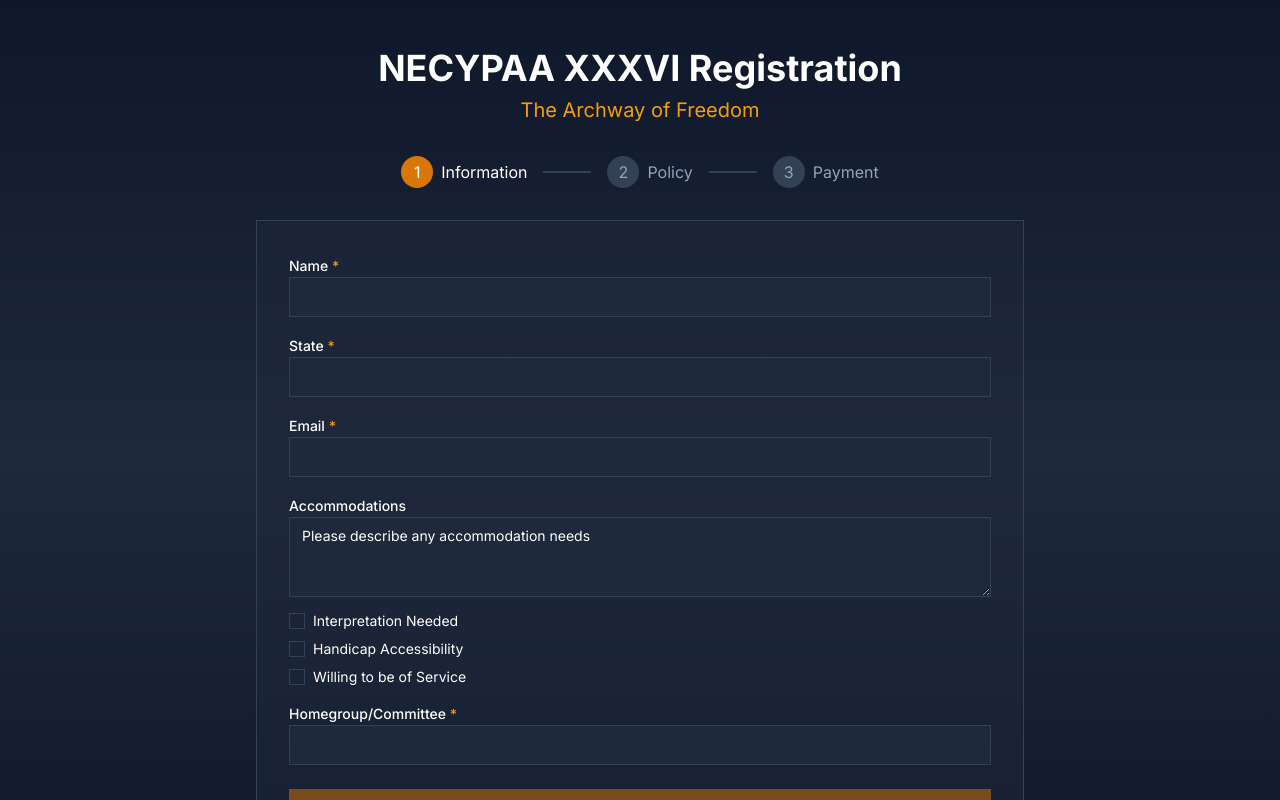
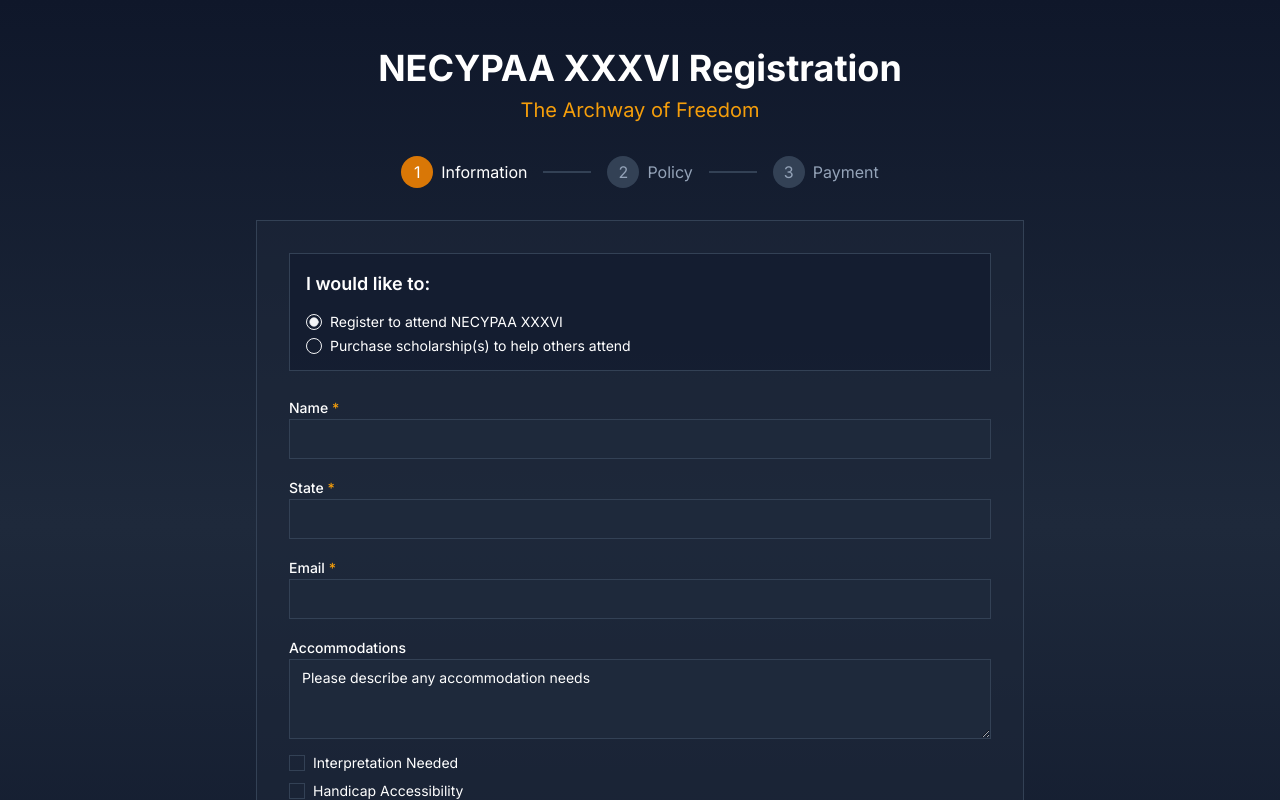
Before and after one commit to devinkeehner/NECYPAA, a Next.js app: page /register in a window 1280 px wide. Shown: the top 800 px of the page. Built offline with nearby package versions, Linux system fonts and the light colour scheme; no server answers.

Commit message:
feat: add scholarship option in registration form
Introduce scholarship purchase option with quantity selection
and pass metadata to Stripe.

Co-authored-by: null <178353841+devinkeehner@users.noreply.github.com>

```diff
--- a/app/actions/registration.ts
+++ b/app/actions/registration.ts
@@ -4,6 +4,8 @@ import { stripe } from "@/lib/stripe"
 import { REGISTRATION_PRODUCTS, calculateProcessingFee } from "@/lib/registration-products"
 
 interface RegistrationData {
+  registrationType: "attendee" | "scholarship"
+  scholarshipQuantity?: number
   name: string
   state: string
   email: string
@@ -27,34 +29,48 @@ interface PolicyAgreements {
 export async function startRegistrationCheckout(
   productId: string,
   registrationData: RegistrationData,
-  policyAgreements: PolicyAgreements,
+  policyAgreements: PolicyAgreements | null,
 ) {
   const product = REGISTRATION_PRODUCTS.find((p) => p.id === productId)
   if (!product) {
     throw new Error(`Registration product with id "${productId}" not found`)
   }
 
-  console.log("[v0] Creating checkout for product:", product.name, "Price:", product.priceInCents)
+  const quantity = registrationData.registrationType === "scholarship" ? registrationData.scholarshipQuantity || 1 : 1
+  const totalPrice = product.priceInCents * quantity
 
-  const processingFee = calculateProcessingFee(product.priceInCents)
+  console.log("[v0] Creating checkout for product:", product.name, "Quantity:", quantity, "Total Price:", totalPrice)
+
+  const processingFee = calculateProcessingFee(totalPrice)
   console.log("[v0] Processing fee:", processingFee)
 
-  const metadata = {
-    attendee_name: registrationData.name,
-    attendee_state: registrationData.state,
-    attendee_email: registrationData.email,
-    accommodations: registrationData.accommodations || "None",
-    interpretation_needed: registrationData.interpretationNeeded.toString(),
-    handicap_accessibility: registrationData.handicapAccessibility.toString(),
-    willing_to_serve: registrationData.willingToServe.toString(),
-    homegroup_committee: registrationData.homegroup,
-    policy_read_and_understood: policyAgreements.readPolicy.toString(),
-    policy_questions_understood: policyAgreements.understandQuestions.toString(),
-    policy_behavior_acknowledged: policyAgreements.acknowledgeBehavior.toString(),
-    policy_admission_understood: policyAgreements.understandAdmission.toString(),
-    policy_reporting_understood: policyAgreements.understandReporting.toString(),
-    policy_investigation_understood: policyAgreements.understandInvestigation.toString(),
-    policy_signature_agreement: policyAgreements.signatureAgreement.toString(),
+  const metadata: Record<string, string> = {
+    registration_type: registrationData.registrationType,
+    donor_email: registrationData.email,
+  }
+
+  if (registrationData.registrationType === "scholarship") {
+    metadata.scholarship_quantity = quantity.toString()
+    metadata.scholarship_total = `$${(totalPrice / 100).toFixed(2)}`
+  } else {
+    metadata.attendee_name = registrationData.name
+    metadata.attendee_state = registrationData.state
+    metadata.attendee_email = registrationData.email
+    metadata.accommodations = registrationData.accommodations || "None"
+    metadata.interpretation_needed = registrationData.interpretationNeeded.toString()
+    metadata.handicap_accessibility = registrationData.handicapAccessibility.toString()
+    metadata.willing_to_serve = registrationData.willingToServe.toString()
+    metadata.homegroup_committee = registrationData.homegroup
+
+    if (policyAgreements) {
+      metadata.policy_read_and_understood = policyAgreements.readPolicy.toString()
+      metadata.policy_questions_understood = policyAgreements.understandQuestions.toString()
+      metadata.policy_behavior_acknowledged = policyAgreements.acknowledgeBehavior.toString()
+      metadata.policy_admission_understood = policyAgreements.understandAdmission.toString()
+      metadata.policy_reporting_understood = policyAgreements.understandReporting.toString()
+      metadata.policy_investigation_understood = policyAgreements.understandInvestigation.toString()
+      metadata.policy_signature_agreement = policyAgreements.signatureAgreement.toString()
+    }
   }
 
   try {
@@ -67,12 +83,15 @@ export async function startRegistrationCheckout(
           price_data: {
             currency: "usd",
             product_data: {
-              name: product.name,
-              description: product.description,
+              name: registrationData.registrationType === "scholarship" ? "NECYPAA XXXVI Scholarship" : product.name,
+              description:
+                registrationData.registrationType === "scholarship"
+                  ? `Scholarship donation to help ${quantity} ${quantity === 1 ? "person" : "people"} attend NECYPAA XXXVI`
+                  : product.description,
             },
             unit_amount: product.priceInCents,
           },
-          quantity: 1,
+          quantity: quantity,
         },
         {
           price_data: {
--- a/app/register/page.tsx
+++ b/app/register/page.tsx
@@ -9,6 +9,8 @@ import type { PolicyAgreements } from "@/components/policy-agreement"
 type Step = "info" | "policy" | "payment"
 
 interface RegistrationData {
+  registrationType: "attendee" | "scholarship"
+  scholarshipQuantity?: number
   name: string
   state: string
   email: string
@@ -26,7 +28,11 @@ export default function RegisterPage() {
 
   const handleInfoComplete = (data: RegistrationData) => {
     setRegistrationData(data)
-    setCurrentStep("policy")
+    if (data.registrationType === "scholarship") {
+      setCurrentStep("payment")
+    } else {
+      setCurrentStep("policy")
+    }
   }
 
   const handlePolicyComplete = (agreements: PolicyAgreements) => {
@@ -94,7 +100,7 @@ export default function RegisterPage() {
               <PolicyAgreement onComplete={handlePolicyComplete} onBack={() => setCurrentStep("info")} />
             )}
 
-            {currentStep === "payment" && registrationData && policyAgreements && (
+            {currentStep === "payment" && registrationData && (
               <RegistrationCheckout
                 registrationData={registrationData}
                 policyAgreements={policyAgreements}
--- a/components/registration-checkout.tsx
+++ b/components/registration-checkout.tsx
@@ -8,6 +8,8 @@ import { Button } from "@/components/ui/button"
 import { REGISTRATION_PRODUCTS, calculateProcessingFee } from "@/lib/registration-products"
 
 interface RegistrationData {
+  registrationType: "attendee" | "scholarship"
+  scholarshipQuantity?: number
   name: string
   state: string
   email: string
@@ -43,8 +45,9 @@ export default function RegistrationCheckout({
   const [error, setError] = useState<string | null>(null)
 
   const product = REGISTRATION_PRODUCTS.find((p) => p.id === "necypaa-xxxvi-registration")
-  const registrationFee = product ? product.priceInCents / 100 : 0
-  const processingFee = product ? calculateProcessingFee(product.priceInCents) / 100 : 0
+  const quantity = registrationData.registrationType === "scholarship" ? registrationData.scholarshipQuantity || 1 : 1
+  const registrationFee = product ? (product.priceInCents / 100) * quantity : 0
+  const processingFee = product ? calculateProcessingFee(product.priceInCents * quantity) / 100 : 0
   const totalAmount = registrationFee + processingFee
 
   useEffect(() => {
@@ -126,10 +129,18 @@ export default function RegistrationCheckout({
       </Button>
 
       <div className="bg-slate-800 rounded-lg p-6 border border-slate-700">
-        <h3 className="text-lg font-semibold text-white mb-4">Registration Summary</h3>
+        <h3 className="text-lg font-semibold text-white mb-4">
+          {registrationData.registrationType === "scholarship"
+            ? "Scholarship Donation Summary"
+            : "Registration Summary"}
+        </h3>
         <div className="space-y-2 text-slate-300">
           <div className="flex justify-between">
-            <span>Registration Fee</span>
+            <span>
+              {registrationData.registrationType === "scholarship"
+                ? `Scholarship${quantity > 1 ? "s" : ""} (×${quantity})`
+                : "Registration Fee"}
+            </span>
             <span className="font-medium text-white">${registrationFee.toFixed(2)}</span>
           </div>
           <div className="flex justify-between text-sm">
@@ -138,9 +149,15 @@ export default function RegistrationCheckout({
           </div>
           <div className="border-t border-slate-600 pt-2 mt-2 flex justify-between text-lg font-bold">
             <span className="text-white">Total</span>
-            <span className="text-orange-400">${totalAmount.toFixed(2)}</span>
+            <span className="text-amber-500">${totalAmount.toFixed(2)}</span>
           </div>
         </div>
+        {registrationData.registrationType === "scholarship" && (
+          <p className="text-sm text-slate-400 mt-4">
+            Thank you for helping others attend NECYPAA XXXVI! Your donation will cover {quantity} full registration
+            {quantity > 1 ? "s" : ""}.
+          </p>
+        )}
       </div>
 
       <div id="checkout" className="bg-white rounded-lg p-4 min-h-[400px]">
--- a/components/registration-form.tsx
+++ b/components/registration-form.tsx
@@ -8,8 +8,11 @@ import { Input } from "@/components/ui/input"
 import { Label } from "@/components/ui/label"
 import { Checkbox } from "@/components/ui/checkbox"
 import { Textarea } from "@/components/ui/textarea"
+import { RadioGroup, RadioGroupItem } from "@/components/ui/radio-group"
 
 interface RegistrationData {
+  registrationType: "attendee" | "scholarship"
+  scholarshipQuantity?: number
   name: string
   state: string
   email: string
@@ -26,6 +29,8 @@ interface RegistrationFormProps {
 
 export default function RegistrationForm({ onComplete }: RegistrationFormProps) {
   const [formData, setFormData] = useState<RegistrationData>({
+    registrationType: "attendee",
+    scholarshipQuantity: 1,
     name: "",
     state: "",
     email: "",
@@ -42,6 +47,11 @@ export default function RegistrationForm({ onComplete }: RegistrationFormProps)
   }
 
   const isFormValid = () => {
+    if (formData.registrationType === "scholarship") {
+      // For scholarship, only email is required
+      return formData.email.trim() !== "" && (formData.scholarshipQuantity || 0) > 0
+    }
+    // For attendee registration, all fields are required
     return (
       formData.name.trim() !== "" &&
       formData.state.trim() !== "" &&
@@ -52,7 +62,50 @@ export default function RegistrationForm({ onComplete }: RegistrationFormProps)
 
   return (
     <form onSubmit={handleSubmit} className="space-y-6">
+      <div className="space-y-4 p-4 bg-slate-900/50 rounded-lg border border-slate-700">
+        <Label className="text-white text-lg font-semibold">I would like to:</Label>
+        <RadioGroup
+          value={formData.registrationType}
+          onValueChange={(value: "attendee" | "scholarship") => setFormData({ ...formData, registrationType: value })}
+        >
+          <div className="flex items-center space-x-2">
+            <RadioGroupItem value="attendee" id="attendee" />
+            <Label htmlFor="attendee" className="text-white font-normal cursor-pointer">
+              Register to attend NECYPAA XXXVI
+            </Label>
+          </div>
+          <div className="flex items-center space-x-2">
+            <RadioGroupItem value="scholarship" id="scholarship" />
+            <Label htmlFor="scholarship" className="text-white font-normal cursor-pointer">
+              Purchase scholarship(s) to help others attend
+            </Label>
+          </div>
+        </RadioGroup>
+
+        {formData.registrationType === "scholarship" && (
+          <div className="mt-4 pl-6">
+            <Label htmlFor="scholarshipQuantity" className="text-white">
+              Number of Scholarships
+            </Label>
+            <Input
+              id="scholarshipQuantity"
+              type="number"
+              min="1"
+              max="20"
+              value={formData.scholarshipQuantity}
+              onChange={(e) => setFormData({ ...formData, scholarshipQuantity: Number.parseInt(e.target.value) || 1 })}
+              className="bg-slate-800 border-slate-700 text-white w-32 mt-2"
+            />
+            <p className="text-sm text-slate-400 mt-2">
+              Each scholarship covers one full registration ($35.00 + processing fee)
+            </p>
+          </div>
+        )}
+      </div>
+
       <div className="space-y-4">
+        {formData.registrationType === "attendee" && (
+          <>
             <div>
               <Label htmlFor="name" className="text-white">
                 Name <span className="text-amber-500">*</span>
@@ -80,6 +133,8 @@ export default function RegistrationForm({ onComplete }: RegistrationFormProps)
                 className="bg-slate-800 border-slate-700 text-white"
               />
             </div>
+          </>
+        )}
 
         <div>
           <Label htmlFor="email" className="text-white">
@@ -93,8 +148,15 @@ export default function RegistrationForm({ onComplete }: RegistrationFormProps)
             onChange={(e) => setFormData({ ...formData, email: e.target.value })}
             className="bg-slate-800 border-slate-700 text-white"
           />
+          {formData.registrationType === "scholarship" && (
+            <p className="text-sm text-slate-400 mt-1">
+              We'll send a confirmation of your scholarship donation to this email
+            </p>
+          )}
         </div>
 
+        {formData.registrationType === "attendee" && (
+          <>
             <div>
               <Label htmlFor="accommodations" className="text-white">
                 Accommodations
@@ -159,10 +221,12 @@ export default function RegistrationForm({ onComplete }: RegistrationFormProps)
                 className="bg-slate-800 border-slate-700 text-white"
               />
             </div>
+          </>
+        )}
       </div>
 
       <Button type="submit" disabled={!isFormValid()} className="w-full bg-amber-600 hover:bg-amber-700 text-white">
-        Continue to Policy Agreement
+        {formData.registrationType === "scholarship" ? "Continue to Payment" : "Continue to Policy Agreement"}
       </Button>
     </form>
   )
--- /dev/null
+++ b/components/ui/radio-group.tsx
@@ -0,0 +1,44 @@
+'use client'
+
+import * as React from 'react'
+import * as RadioGroupPrimitive from '@radix-ui/react-radio-group'
+import { Circle } from 'lucide-react'
+
+import { cn } from '@/lib/utils'
+
+const RadioGroup = React.forwardRef<
+  React.ElementRef<typeof RadioGroupPrimitive.Root>,
+  React.ComponentPropsWithoutRef<typeof RadioGroupPrimitive.Root>
+>(({ className, ...props }, ref) => {
+  return (
+    <RadioGroupPrimitive.Root
+      className={cn('grid gap-2', className)}
+      {...props}
+      ref={ref}
+    />
+  )
+})
+RadioGroup.displayName = RadioGroupPrimitive.Root.displayName
+
+const RadioGroupItem = React.forwardRef<
+  React.ElementRef<typeof RadioGroupPrimitive.Item>,
+  React.ComponentPropsWithoutRef<typeof RadioGroupPrimitive.Item>
+>(({ className, ...props }, ref) => {
+  return (
+    <RadioGroupPrimitive.Item
+      ref={ref}
+      className={cn(
+        'aspect-square h-4 w-4 rounded-full border border-primary text-primary ring-offset-background focus:outline-none focus-visible:ring-2 focus-visible:ring-ring focus-visible:ring-offset-2 disabled:cursor-not-allowed disabled:opacity-50',
+        className,
+      )}
+      {...props}
+    >
+      <RadioGroupPrimitive.Indicator className="flex items-center justify-center">
+        <Circle className="h-2.5 w-2.5 fill-current text-current" />
+      </RadioGroupPrimitive.Indicator>
+    </RadioGroupPrimitive.Item>
+  )
+})
+RadioGroupItem.displayName = RadioGroupPrimitive.Item.displayName
+
+export { RadioGroup, RadioGroupItem }
```
Also changed, not shown: 1 other file (tests, documents, lock files or other folders). Lines whose indentation alone changed are shown as unchanged.
